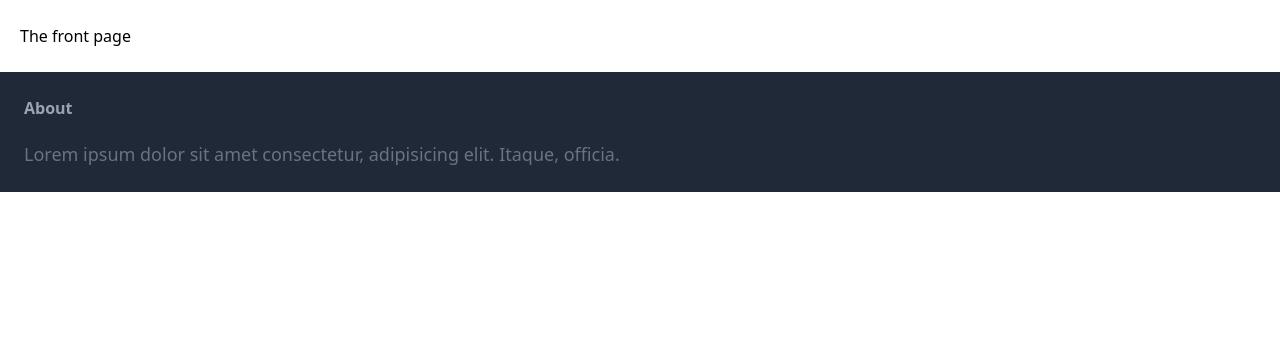
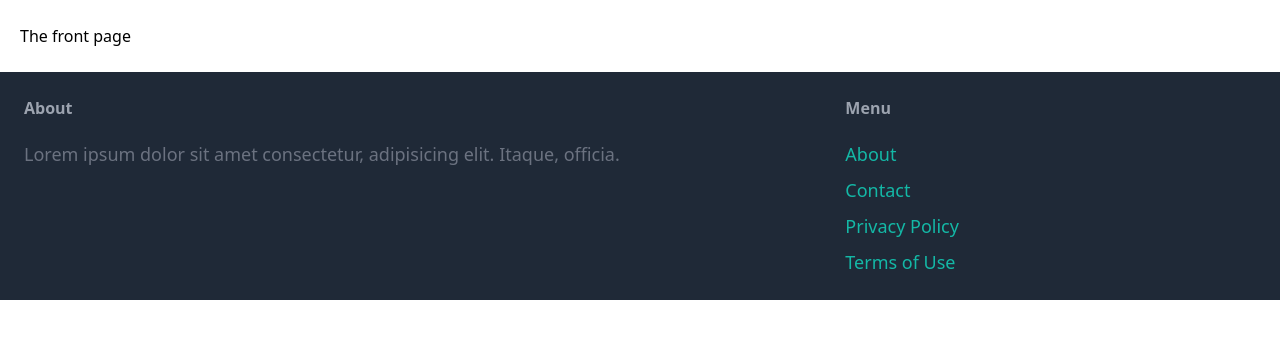
Before and after one commit to ikennarichard/Marketplace, a Django app: page / in a window 1280 px wide. Shown: the part 95-434 px from the top of the page. Run offline with Django 4.2, Linux system fonts and the light colour scheme; some libraries are stand-ins or nearby versions.

Commit message:
Add footer links

```diff
--- a/core/templates/core/layout.html
+++ b/core/templates/core/layout.html
@@ -29,7 +29,13 @@
       <p class="text-lg text-gray-500">Lorem ipsum dolor sit amet consectetur, adipisicing elit. Itaque, officia.</p>
     </div>
     <div class="w-1/3">
-      <h3></h3>
+      <h3 class="mb-5 font-semibold text-gray-400">Menu</h3>
+      <ul class="space-y-2">
+        <li><a href="" class="text-lg text-teal-500 hover:text-teal-700">About</a></li>
+        <li><a href="" class="text-lg text-teal-500 hover:text-teal-700">Contact</a></li>
+        <li><a href="" class="text-lg text-teal-500 hover:text-teal-700">Privacy Policy</a></li>
+        <li><a href="" class="text-lg text-teal-500 hover:text-teal-700">Terms of Use</a></li>
+      </ul>
     </div>
   </footer>
 </body>
```
